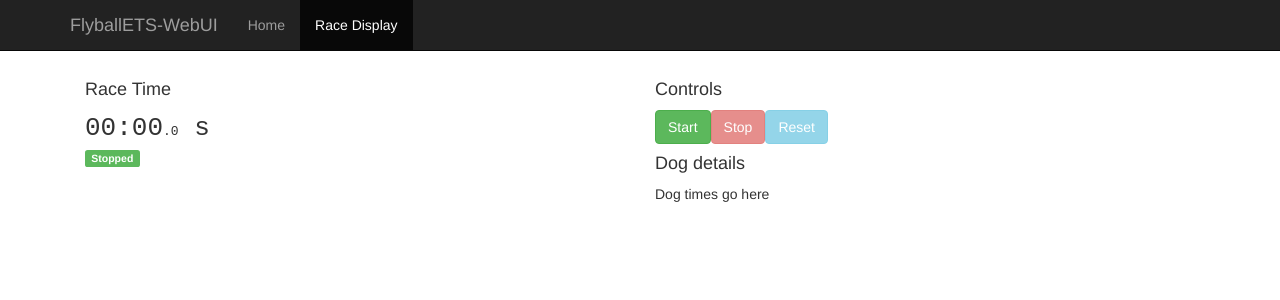
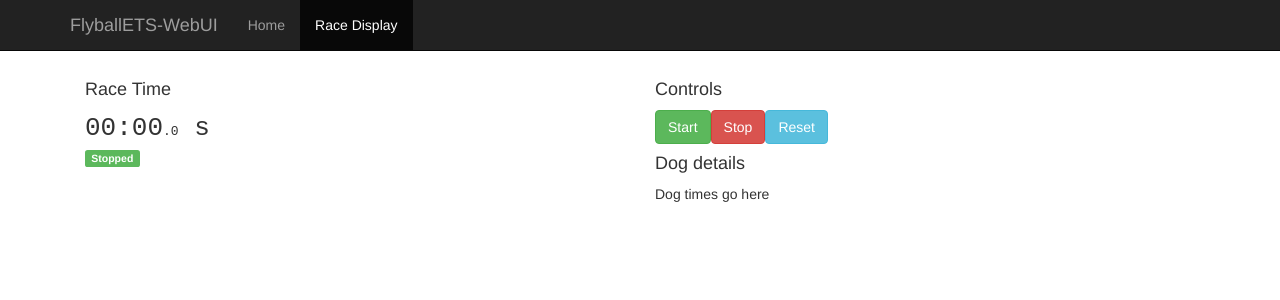
Before and after one commit to vyruz1986/FlyballETS-Software, an Angular app in the folder FlyballETSWeb/: page /#/racedisplay in a window 1280 px wide. Shown: the top 300 px of the page. Built offline with nearby package versions, Linux system fonts and the light colour scheme; no server answers.

Commit message:
Added checks to enable/disable control buttons
This ensures we can't press any wrong buttons at the wrong times

```diff
--- a/FlyballETSWeb/src/app/components/racedisplay/racedisplay.component.html
+++ b/FlyballETSWeb/src/app/components/racedisplay/racedisplay.component.html
@@ -10,9 +10,9 @@
   </div>
   <div class="col-md-6 col-xs-12">
     <h4>Controls</h4>
-    <button type="button" class="btn btn-success" (click)="startRace()" [disabled]="currentRace.raceState != 0">Start</button>
-    <button type="button" class="btn btn-danger" (click)="stopRace()" [disabled]="currentRace.raceState == 0">Stop</button>
-    <button type="button" class="btn btn-info" (click)="resetRace()" [disabled]="currentRace.raceState == 0">Reset</button>
+    <button type="button" class="btn btn-success" (click)="startRace()" [disabled]="startDisabled">Start</button>
+    <button type="button" class="btn btn-danger" (click)="stopRace()" [disabled]="stopDisabled">Stop</button>
+    <button type="button" class="btn btn-info" (click)="resetRace()" [disabled]="resetDisabled">Reset</button>
   </div>
   <div class="col-md-6 col-xs-12">
     <h4>Dog details</h4>
--- a/FlyballETSWeb/src/app/components/racedisplay/racedisplay.component.ts
+++ b/FlyballETSWeb/src/app/components/racedisplay/racedisplay.component.ts
@@ -74,5 +74,8 @@ export class RacedisplayComponent implements OnInit {
         this.currentRace.raceStateFriendly = "Running";
         break;
     }
+    this.startDisabled = !(this.currentRace.raceState == 0 && this.currentRace.startTime == 0);
+    this.stopDisabled = (this.currentRace.raceState == 0);
+    this.resetDisabled = !(this.currentRace.raceState == 0 && this.currentRace.startTime != 0);
   }
 }
```
